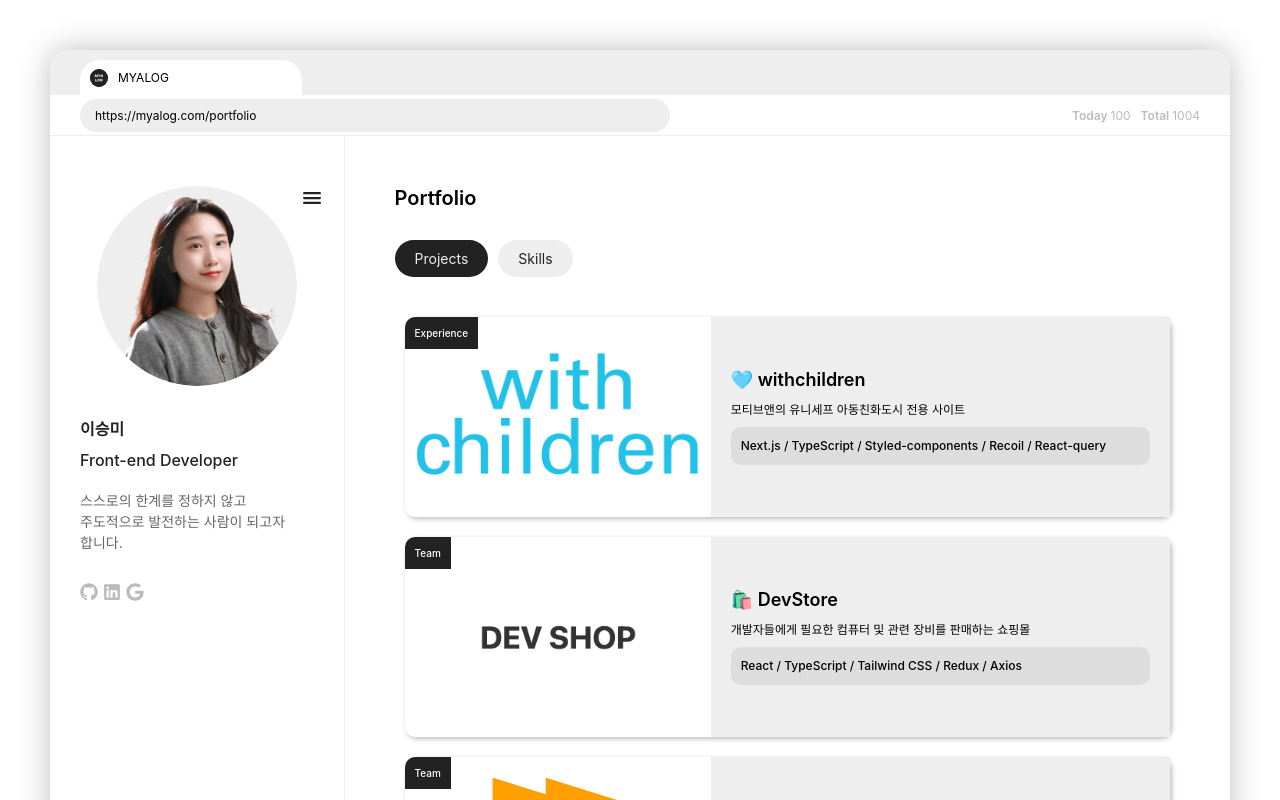
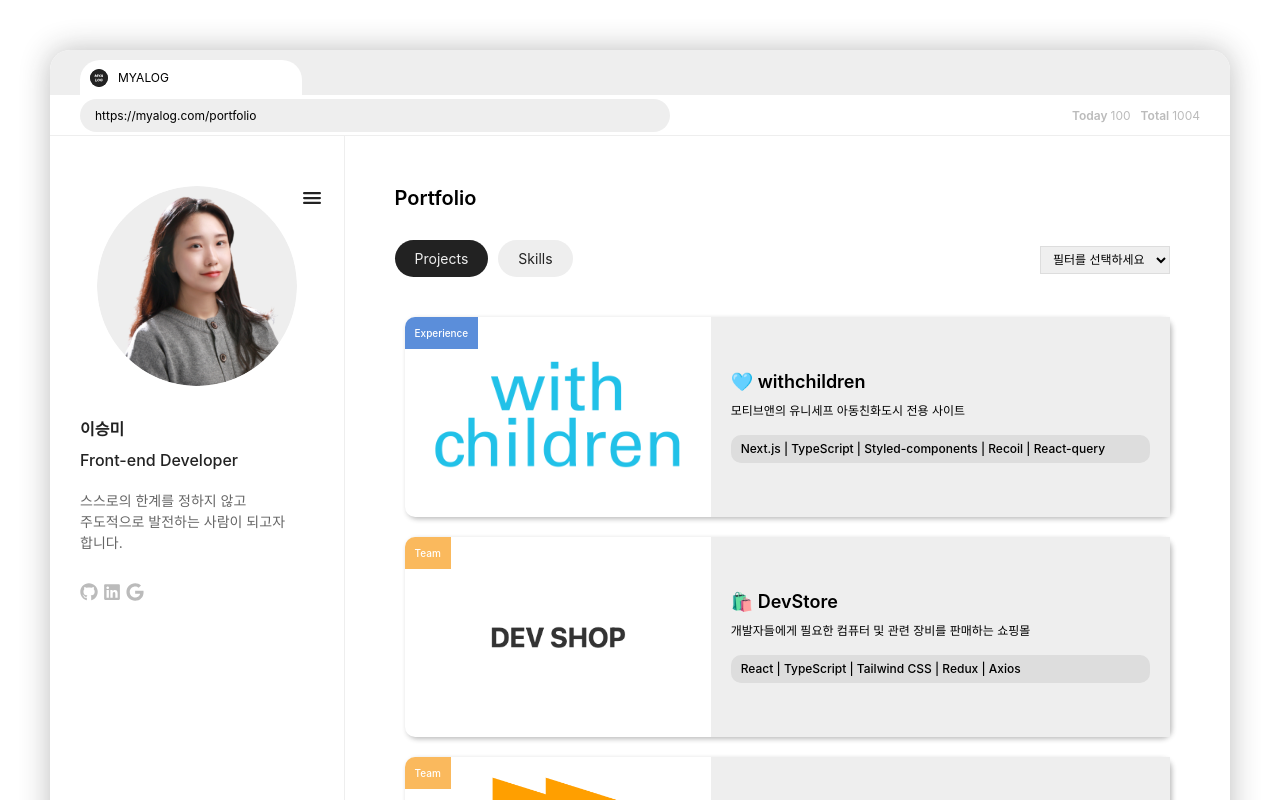
Before and after one commit to mya413/myalog, a React (Vite) app: page /portfolio in a window 1280 px wide. Shown: the top 800 px of the page. Built offline with nearby package versions, Linux system fonts and the light colour scheme.

Commit message:
feat: projects 필터 기능 추가

```diff
--- /dev/null
+++ b/src/components/atoms/Select.tsx
@@ -0,0 +1,49 @@
+import styled from "styled-components";
+
+interface SelectProps {
+  selected: string;
+  setSelected: React.Dispatch<React.SetStateAction<string>>;
+}
+
+export default function Select({ selected, setSelected }: SelectProps) {
+  const selectHandler = (e: React.ChangeEvent<HTMLSelectElement>) => {
+    setSelected(e.target.value);
+  };
+
+  return (
+    <SelectStyle>
+      <select onChange={selectHandler} value={selected}>
+        <option value="default" disabled>
+          필터를 선택하세요
+        </option>
+        {selectList.map((item) => (
+          <option value={item} key={item}>
+            {item}
+          </option>
+        ))}
+      </select>
+    </SelectStyle>
+  );
+}
+
+const selectList = ["All", "Personal", "Team", "Experience"];
+
+const SelectStyle = styled.div`
+  position: relative;
+
+  & > select {
+    position: absolute;
+    top: -61px;
+    right: 10px;
+    padding: 5px 8px;
+    font-size: 12px;
+    outline-color: #222;
+    border-color: #ddd;
+  }
+
+  @media screen and (max-width: 768px) {
+    & > select {
+      font-size: 10px;
+    }
+  }
+`;
--- a/src/components/molecules/Card.tsx
+++ b/src/components/molecules/Card.tsx
@@ -1,23 +1,41 @@
 import styled from "styled-components";
 import { cardList } from "@/utils/cardList";
 
-export default function Card() {
+interface CardProps {
+  selected: string;
+}
+
+export default function Card({ selected }: CardProps) {
+  const filteredCard =
+    selected === "default" || selected === "All"
+      ? cardList
+      : cardList.filter((card) => card.tag === selected);
+
   return (
     <CardStyle>
-      {cardList.map((card) => (
+      {filteredCard.map((card) => (
         <li key={card.id}>
           <CardInnerBlock>
             <div>
               <img src={card.thumbnail} alt="thumbnail image" />
-              <span>{card.tag}</span>
+              <span
+                className={
+                  card.tag === "Experience"
+                    ? "blue"
+                    : card.tag === "Team"
+                    ? "yellow"
+                    : ""
+                }
+              >
+                {card.tag}
+              </span>
             </div>
             <div>
               <span>{card.title}</span>
               <span>{card.description}</span>
-
               <span>
                 {card.skills.map((skill, idx) =>
-                  idx === card.skills.length - 1 ? skill : `${skill} / `
+                  idx === card.skills.length - 1 ? skill : `${skill} | `
                 )}
               </span>
             </div>
@@ -71,6 +89,7 @@ const CardInnerBlock = styled.div`
       width: 100%;
       height: 200px;
       object-fit: contain;
+      padding: 0 20px;
     }
 
     & > span {
@@ -78,11 +97,19 @@ const CardInnerBlock = styled.div`
       left: 0;
       top: 0;
       border-top-left-radius: 10px;
-      background-color: #222;
+      background-color: #5d6066;
       color: #fff;
       padding: 10px;
       font-size: 10px;
       font-weight: 500;
+    }
+
+    & > span.blue {
+      background-color: #5b8eda;
+    }
+
+    & > span.yellow {
+      background-color: #fab95d;
     }
   }
 
@@ -105,13 +132,17 @@ const CardInnerBlock = styled.div`
       font-weight: 600;
     }
 
+    & > span:nth-child(2) {
+      line-height: 1.5;
+    }
+
     & > span:last-child {
       display: block;
-      padding: 10px;
+      padding: 5px 10px;
       background-color: #ddd;
       border-radius: 10px;
-      font-size: 12px;
       font-weight: 500;
+      margin-top: 5px;
       line-height: 1.5;
     }
   }
--- a/src/components/organisms/Projects.tsx
+++ b/src/components/organisms/Projects.tsx
@@ -1,23 +1,40 @@
+import { useState } from "react";
 import styled from "styled-components";
 import Card from "../molecules/Card";
+import Select from "../atoms/Select";
 
 export default function Projects() {
+  const [selected, setSelected] = useState("default");
+
   return (
     <ProjectsStyle>
-      <Card />
+      <Select selected={selected} setSelected={setSelected} />
+      <div>
+        <Card selected={selected} />
+      </div>
     </ProjectsStyle>
   );
 }
 
 const ProjectsStyle = styled.div`
-  height: 550px;
-  overflow: auto;
+  & > div:last-child {
+    height: 550px;
+    overflow: auto;
+  }
+
+  &::-webkit-scrollbar {
+    display: none;
+  }
 
   @media screen and (max-width: 1024px) {
-    height: 460px;
+    & > div:last-child {
+      height: 460px;
+    }
   }
 
   @media screen and (max-width: 768px) {
-    height: 520px;
+    & > div:last-child {
+      height: 520px;
+    }
   }
 `;
```
